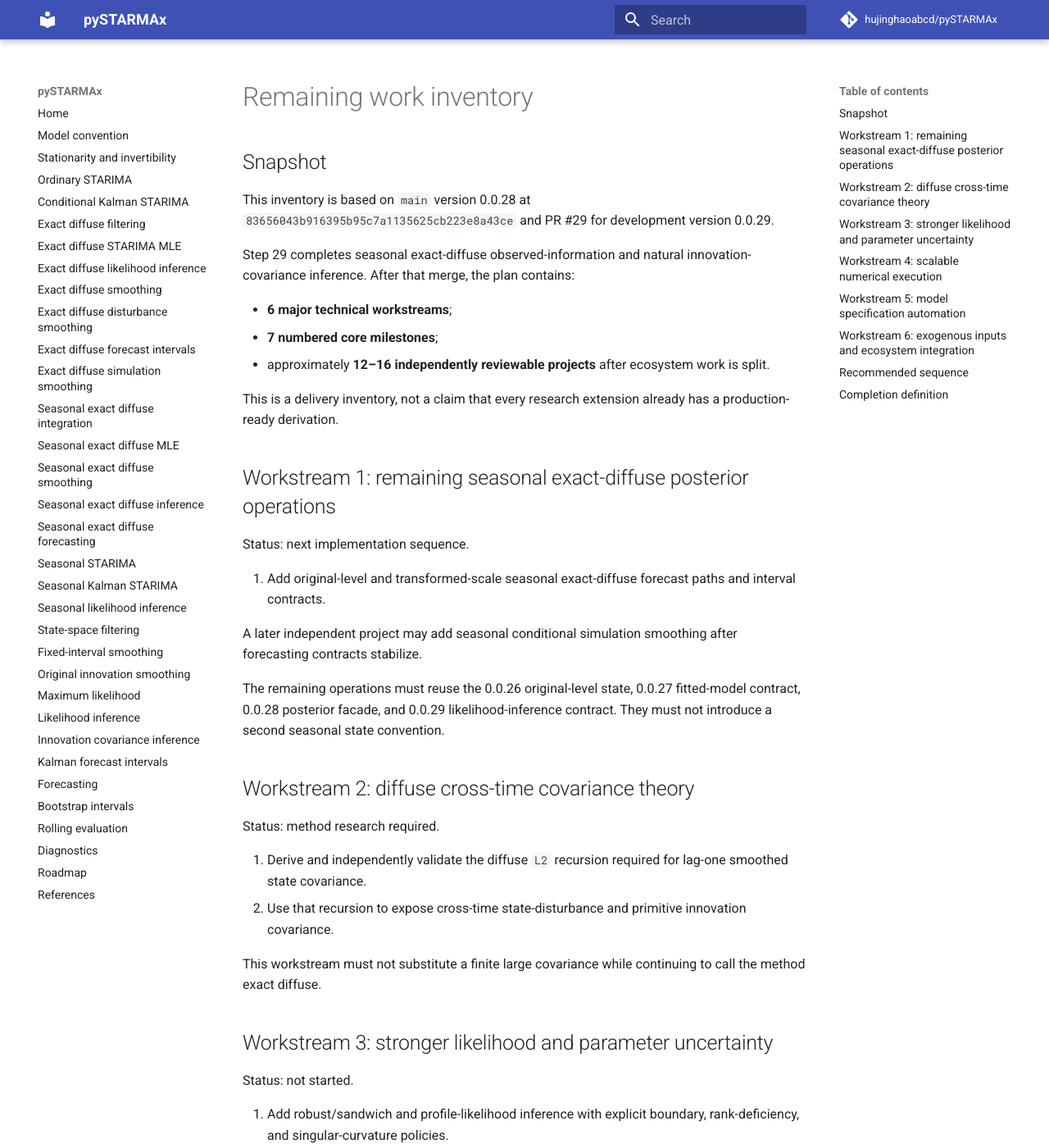
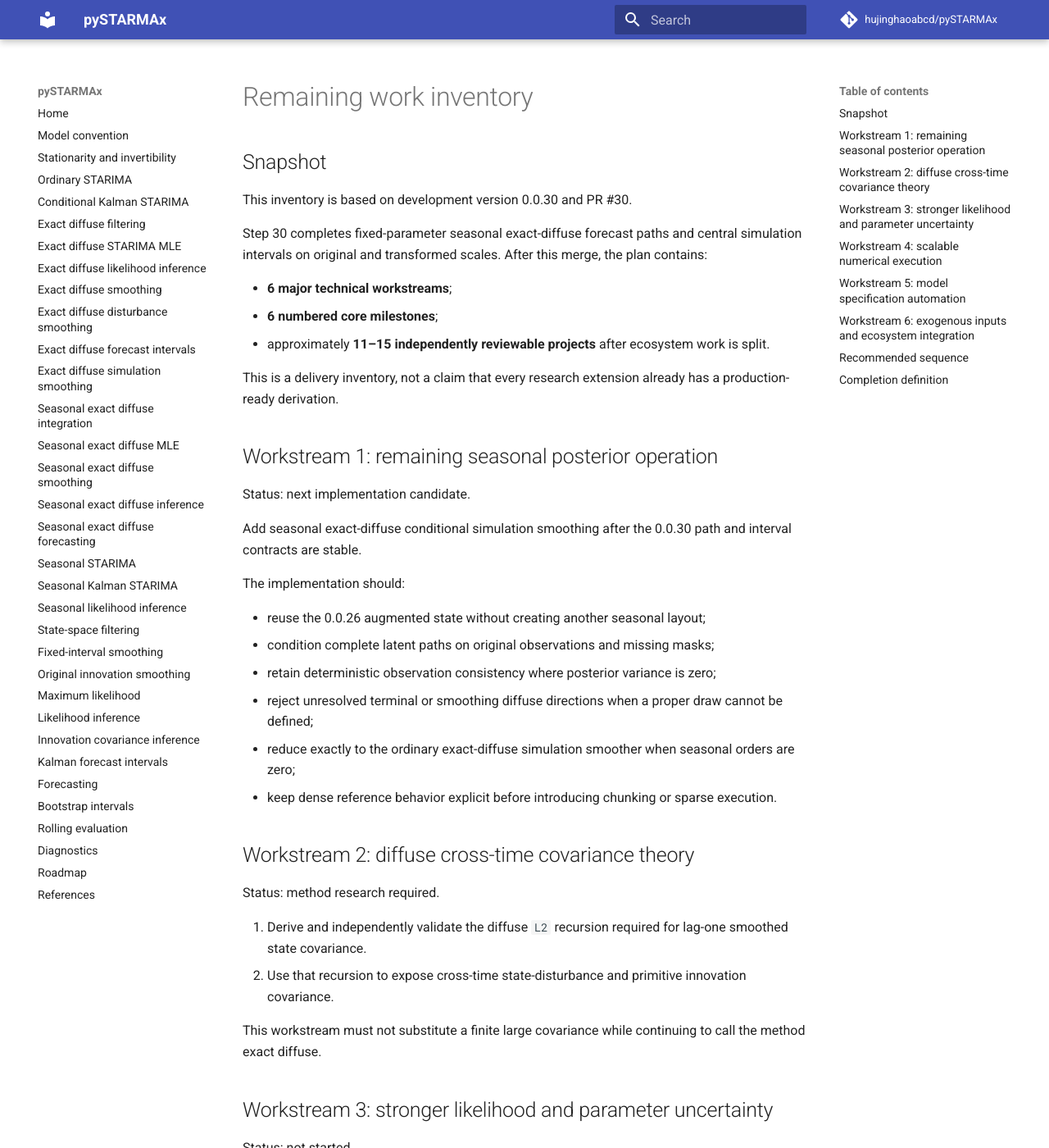
Before and after one commit to hujinghaoabcd/pySTARMAx, an MkDocs documentation site: the page built from docs/development/REMAINING_WORK.md, in a window 1280 px wide and 1400 px high. Shown: the whole window at 82% size. Built offline with MkDocs 1.6.1 and Material for MkDocs 9.7.7, drawn with Linux system fonts in a browser that asks for light colours; comment, search, counter and statistics services are not loaded; some of the changed text lies outside the part shown.

Commit message:
Update remaining work after Step 30

```diff
--- a/docs/development/REMAINING_WORK.md
+++ b/docs/development/REMAINING_WORK.md
@@ -2,34 +2,38 @@
 
 ## Snapshot
 
-This inventory is based on `main` version 0.0.28 at
-`83656043b916395b95c7a1135625cb223e8a43ce` and PR #29 for development version
-0.0.29.
+This inventory is based on development version 0.0.30 and PR #30.
 
-Step 29 completes seasonal exact-diffuse observed-information and natural
-innovation-covariance inference. After that merge, the plan contains:
+Step 30 completes fixed-parameter seasonal exact-diffuse forecast paths and
+central simulation intervals on original and transformed scales. After this
+merge, the plan contains:
 
 - **6 major technical workstreams**;
-- **7 numbered core milestones**;
-- approximately **12–16 independently reviewable projects** after ecosystem
+- **6 numbered core milestones**;
+- approximately **11–15 independently reviewable projects** after ecosystem
   work is split.
 
 This is a delivery inventory, not a claim that every research extension already
 has a production-ready derivation.
 
-## Workstream 1: remaining seasonal exact-diffuse posterior operations
+## Workstream 1: remaining seasonal posterior operation
 
-Status: next implementation sequence.
+Status: next implementation candidate.
 
-14. Add original-level and transformed-scale seasonal exact-diffuse forecast
-    paths and interval contracts.
+Add seasonal exact-diffuse conditional simulation smoothing after the 0.0.30
+path and interval contracts are stable.
 
-A later independent project may add seasonal conditional simulation smoothing
-after forecasting contracts stabilize.
+The implementation should:
 
-The remaining operations must reuse the 0.0.26 original-level state, 0.0.27
-fitted-model contract, 0.0.28 posterior facade, and 0.0.29 likelihood-inference
-contract. They must not introduce a second seasonal state convention.
+- reuse the 0.0.26 augmented state without creating another seasonal layout;
+- condition complete latent paths on original observations and missing masks;
+- retain deterministic observation consistency where posterior variance is zero;
+- reject unresolved terminal or smoothing diffuse directions when a proper draw
+  cannot be defined;
+- reduce exactly to the ordinary exact-diffuse simulation smoother when seasonal
+  orders are zero;
+- keep dense reference behavior explicit before introducing chunking or sparse
+  execution.
 
 ## Workstream 2: diffuse cross-time covariance theory
 
@@ -64,8 +68,9 @@ Status: not started.
 20. Add chunked or parallel execution with deterministic seed partitioning and
     dense-reference equivalence.
 
-The dense implementations remain transparent moderate-sample references rather
-than large-data performance claims.
+For forecasting, chunked empirical quantiles must define their approximation or
+storage contract explicitly. The current dense path arrays remain transparent
+moderate-sample references rather than large-data performance claims.
 
 ## Workstream 5: model specification automation
 
@@ -89,16 +94,14 @@ Status: split into independent future pull requests.
 
 ## Recommended sequence
 
-1. Merge PR #29 after final synchronized CI.
-2. Add seasonal exact-diffuse forecasting uncertainty.
-3. Add seasonal conditional simulation smoothing only after the interval
+1. Merge PR #30 after final synchronized CI.
+2. Add seasonal exact-diffuse conditional simulation smoothing.
+3. Run the diffuse `L2` derivation as a separate theory-and-validation project.
+4. Add robust, profile, and parameter-aware uncertainty after posterior
    contracts are stable.
-4. Run the diffuse `L2` derivation as a separate theory-and-validation project.
-5. Add robust, profile, and parameter-aware uncertainty after posterior
-   contracts are stable.
-6. Introduce sparse execution before broad GIS adapters or automatic model
-   search.
-7. Complete ecosystem and release engineering after public numerical contracts
+5. Introduce sparse and chunked execution before broad GIS adapters or automatic
+   model search.
+6. Complete ecosystem and release engineering after public numerical contracts
    stabilize.
 
 ## Completion definition
```
